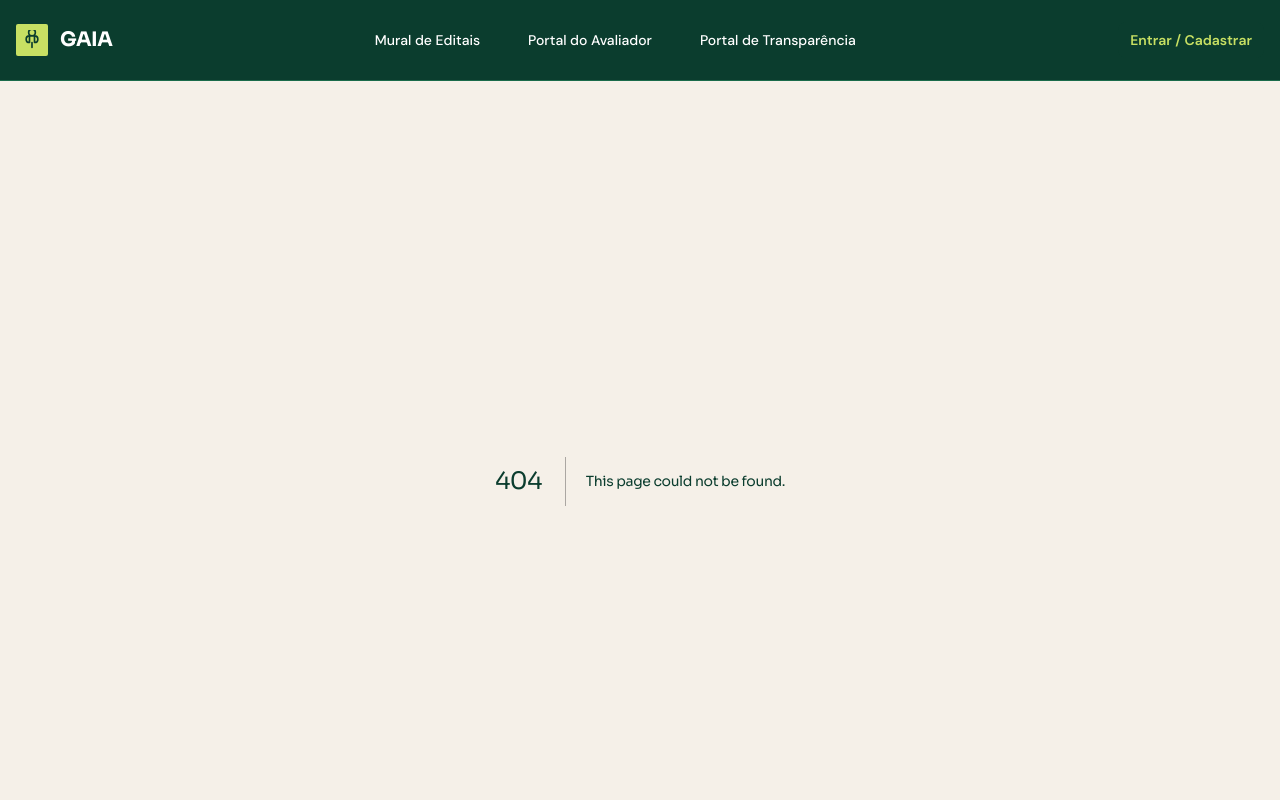
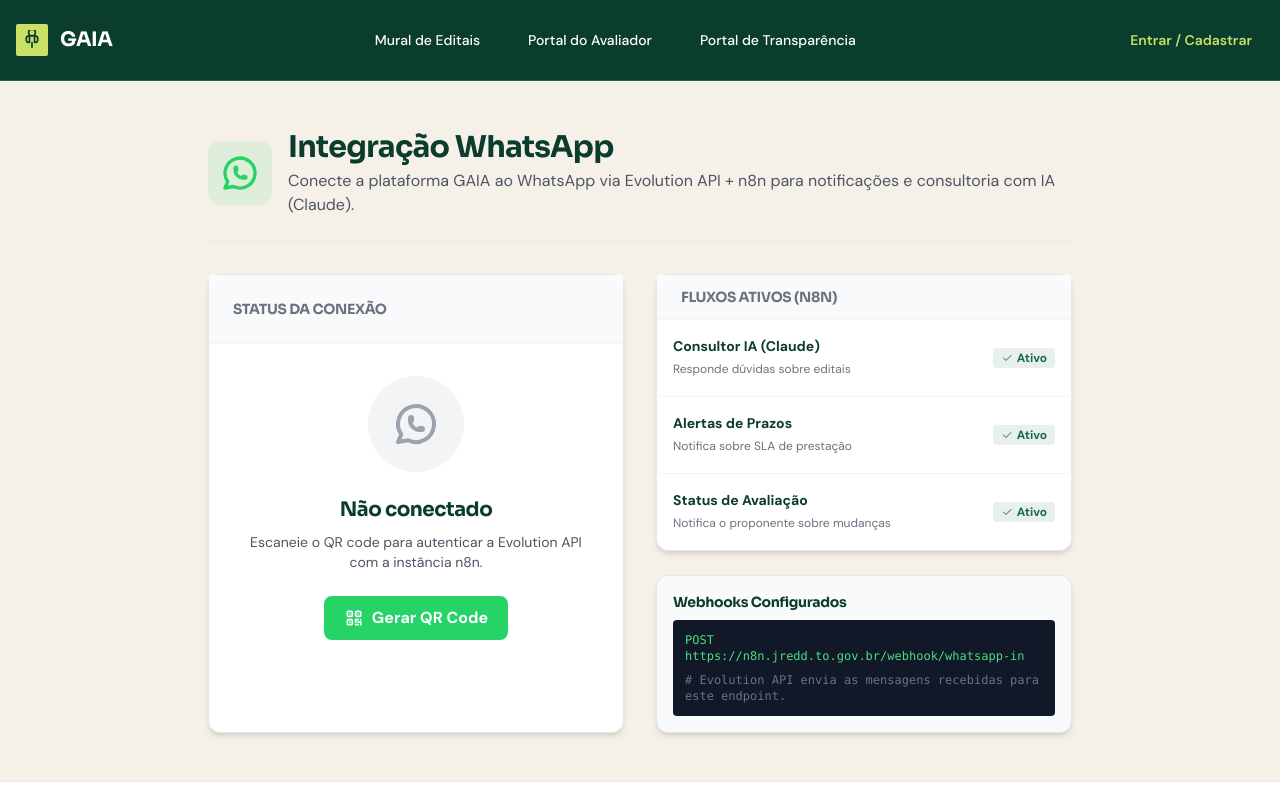
Before and after one commit to Matsukami/hackamarh, a Next.js app: page /whatsapp in a window 1280 px wide. Before the commit this address had no page. Shown: the top 800 px of the page. Built offline with nearby package versions, Linux system fonts and the light colour scheme.

Commit message:
feat: add whatsapp integration config page (T-15)

```diff
--- /dev/null
+++ b/src/app/whatsapp/page.tsx
@@ -0,0 +1,169 @@
+'use client';
+
+import { Card, CardContent, CardHeader, CardTitle } from '@/components/ui/card';
+import { Button } from '@/components/ui/button';
+import { IconBrandWhatsapp, IconQrcode, IconCheck, IconRefresh } from '@tabler/icons-react';
+import { useState } from 'react';
+
+export default function WhatsAppConfigPage() {
+  const [status, setStatus] = useState<'disconnected' | 'connecting' | 'connected'>('disconnected');
+
+  const handleConnect = () => {
+    setStatus('connecting');
+    // Simulate connection delay
+    setTimeout(() => {
+      setStatus('connected');
+    }, 3000);
+  };
+
+  return (
+    <div className="container mx-auto max-w-4xl px-4 py-12">
+      <div className="mb-8 flex items-center gap-4 border-b border-gray-200 pb-6">
+        <div className="rounded-xl bg-[#25D366]/10 p-3 text-[#25D366]">
+          <IconBrandWhatsapp size={40} />
+        </div>
+        <div>
+          <h1 className="font-sora text-3xl font-bold text-cerrado-profundo">
+            Integração WhatsApp
+          </h1>
+          <p className="mt-1 font-dm-sans text-gray-600">
+            Conecte a plataforma GAIA ao WhatsApp via Evolution API + n8n para notificações e
+            consultoria com IA (Claude).
+          </p>
+        </div>
+      </div>
+
+      <div className="grid grid-cols-1 gap-8 md:grid-cols-2">
+        {/* Status Card */}
+        <Card className="h-full border-gray-200 shadow-md">
+          <CardHeader className="border-b border-gray-100 bg-gray-50">
+            <CardTitle className="text-sm font-bold uppercase text-gray-500">
+              Status da Conexão
+            </CardTitle>
+          </CardHeader>
+          <CardContent className="flex flex-col items-center justify-center p-8 text-center">
+            {status === 'disconnected' && (
+              <>
+                <div className="mb-6 flex h-24 w-24 items-center justify-center rounded-full bg-gray-100 text-gray-400">
+                  <IconBrandWhatsapp size={48} />
+                </div>
+                <h3 className="mb-2 text-xl font-bold text-cerrado-profundo">Não conectado</h3>
+                <p className="mb-6 text-sm text-gray-600">
+                  Escaneie o QR code para autenticar a Evolution API com a instância n8n.
+                </p>
+                <Button
+                  onClick={handleConnect}
+                  variant="primary"
+                  className="gap-2 border-none bg-[#25D366] font-bold text-white hover:bg-[#128C7E]"
+                >
+                  <IconQrcode size={20} /> Gerar QR Code
+                </Button>
+              </>
+            )}
+
+            {status === 'connecting' && (
+              <>
+                <div className="mb-6 h-24 w-24 animate-spin rounded-full border-4 border-gray-100 border-t-[#25D366]"></div>
+                <h3 className="mb-2 text-xl font-bold text-cerrado-profundo">
+                  Aguardando Leitura...
+                </h3>
+                <p className="mb-6 text-sm text-gray-600">
+                  Abra o WhatsApp no seu celular, vá em Aparelhos Conectados e escaneie o código.
+                </p>
+                {/* Mock QR Code */}
+                <div className="flex h-48 w-48 items-center justify-center border-4 border-white bg-gray-200 p-2 opacity-50 shadow-lg blur-[2px]">
+                  <IconQrcode size={100} className="text-gray-400" />
+                </div>
+              </>
+            )}
+
+            {status === 'connected' && (
+              <>
+                <div className="mb-6 flex h-24 w-24 items-center justify-center rounded-full bg-[#25D366]/20 text-[#25D366]">
+                  <IconCheck size={48} />
+                </div>
+                <h3 className="mb-2 text-xl font-bold text-cerrado-profundo">Conectado!</h3>
+                <p className="mb-6 text-sm text-gray-600">
+                  Instância: <strong className="text-cerrado-profundo">gaia-bot-prod</strong>
+                  <br />
+                  Webhook n8n ativo.
+                </p>
+                <Button
+                  onClick={() => setStatus('disconnected')}
+                  variant="secondary"
+                  className="gap-2 border-red-200 font-bold text-red-600 hover:bg-red-50"
+                >
+                  <IconRefresh size={20} /> Desconectar
+                </Button>
+              </>
+            )}
+          </CardContent>
+        </Card>
+
+        {/* Info Card */}
+        <div className="space-y-6">
+          <Card className="border-gray-200 shadow-md">
+            <CardHeader className="border-b border-gray-100 bg-gray-50 py-3">
+              <CardTitle className="text-sm font-bold uppercase text-gray-500">
+                Fluxos Ativos (n8n)
+              </CardTitle>
+            </CardHeader>
+            <CardContent className="p-0">
+              <ul className="divide-y divide-gray-100">
+                <li className="flex items-center justify-between p-4 transition-colors hover:bg-gray-50">
+                  <div>
+                    <strong className="block text-sm text-cerrado-profundo">
+                      Consultor IA (Claude)
+                    </strong>
+                    <span className="text-xs text-gray-500">Responde dúvidas sobre editais</span>
+                  </div>
+                  <span className="flex items-center gap-1 rounded bg-mata-alta/10 px-2 py-0.5 text-xs font-bold text-mata-alta">
+                    <IconCheck size={12} /> Ativo
+                  </span>
+                </li>
+                <li className="flex items-center justify-between p-4 transition-colors hover:bg-gray-50">
+                  <div>
+                    <strong className="block text-sm text-cerrado-profundo">
+                      Alertas de Prazos
+                    </strong>
+                    <span className="text-xs text-gray-500">Notifica sobre SLA de prestação</span>
+                  </div>
+                  <span className="flex items-center gap-1 rounded bg-mata-alta/10 px-2 py-0.5 text-xs font-bold text-mata-alta">
+                    <IconCheck size={12} /> Ativo
+                  </span>
+                </li>
+                <li className="flex items-center justify-between p-4 transition-colors hover:bg-gray-50">
+                  <div>
+                    <strong className="block text-sm text-cerrado-profundo">
+                      Status de Avaliação
+                    </strong>
+                    <span className="text-xs text-gray-500">
+                      Notifica o proponente sobre mudanças
+                    </span>
+                  </div>
+                  <span className="flex items-center gap-1 rounded bg-mata-alta/10 px-2 py-0.5 text-xs font-bold text-mata-alta">
+                    <IconCheck size={12} /> Ativo
+                  </span>
+                </li>
+              </ul>
+            </CardContent>
+          </Card>
+
+          <Card className="border-gray-200 bg-gray-50 shadow-md">
+            <CardContent className="p-4">
+              <h4 className="mb-2 text-sm font-bold text-cerrado-profundo">
+                Webhooks Configurados
+              </h4>
+              <div className="overflow-x-auto rounded bg-gray-900 p-3 font-mono text-xs text-green-400">
+                <p>POST https://n8n.jredd.to.gov.br/webhook/whatsapp-in</p>
+                <p className="mt-2 text-gray-500">
+                  # Evolution API envia as mensagens recebidas para este endpoint.
+                </p>
+              </div>
+            </CardContent>
+          </Card>
+        </div>
+      </div>
+    </div>
+  );
+}
```
